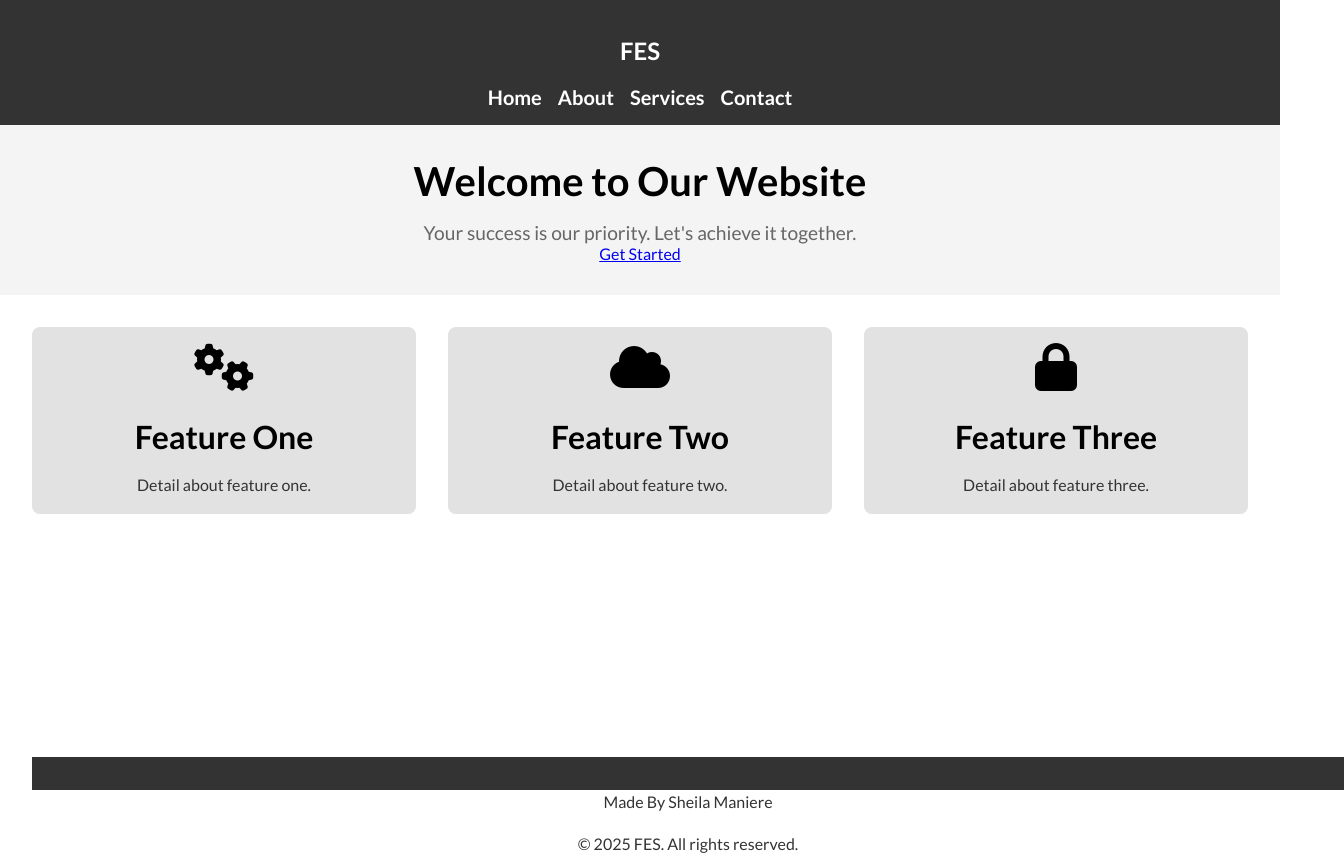
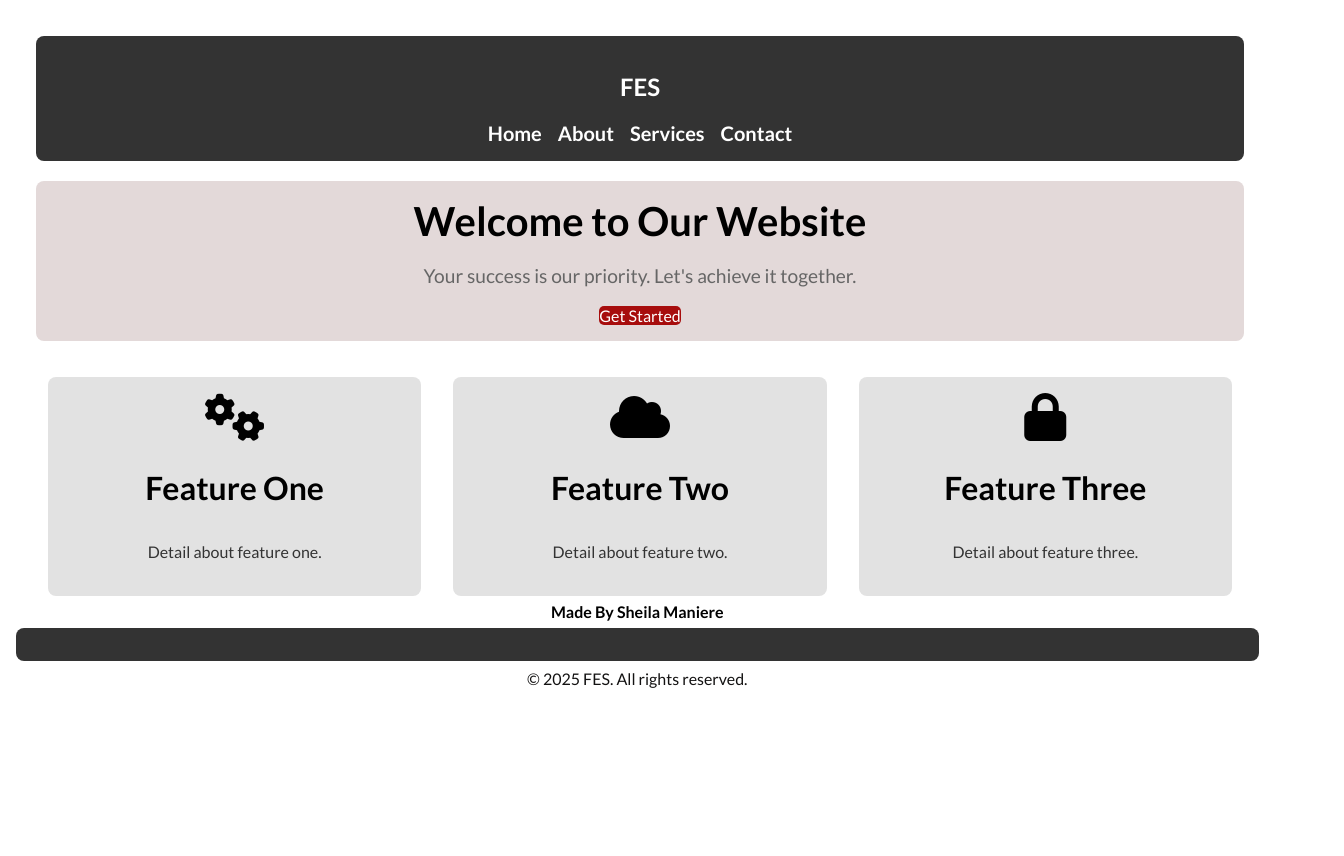
Before and after one commit to kinetic204-gif/Module-1.2-Section-5, a plain HTML site: page index.html in a window 1280 px wide. Shown: the whole page, 1344 px wide, since content can reach past the window. After the commit the page ends 800 px from the top, so only its background shows below. Drawn offline with Linux system fonts and the light colour scheme.

Commit message:
last updates

```diff
--- a/index.html
+++ b/index.html
@@ -4,7 +4,7 @@
     <meta charset="UTF-8">
     <meta http-equiv="X-UA-Compatible" content="IE=edge">
     <meta name="viewport" content="width=device-width, initial-scale=1.0">
-    <title>Document</title>
+    <title>Module 1.2 Section 5</title>
     <link rel="stylesheet" href="stlyesheet.css">
     <link rel="preconnect" href="https://fonts.googleapis.com">
     <script src="https://kit.fontawesome.com/d8a4ded078.js" crossorigin="anonymous"></script>
@@ -44,9 +44,12 @@
             <h2>Feature Three</h2>
             <p>Detail about feature three.</p>
         </div>
+        </section>
         <footer class="footer">
-            <p>Made By Sheila Maniere</p>
-        <p>&copy; 2025 FES. All rights reserved.</p>
+            <div class="footer-content">
+                <h3>Made By Sheila Maniere</h3>
+                <p>&copy; 2025 FES. All rights reserved.</p>
+            </div>
         </footer>
 </body>
 </html>
--- a/stlyesheet.css
+++ b/stlyesheet.css
@@ -5,11 +5,34 @@ body {
     padding: 0;
     box-sizing: border-box;
 }
+html, body {
+    height: 5%;
+    margin: 0;
+    padding: 0;
+}
+html {
+    scroll-behavior: smooth;
+    margin: 16px;
+}
+header.hero-section {
+    background-color: #e3d9d9;
+    padding: 1rem;
+    border-radius: 8px;
+    margin: 20px;
+}
 
+.header {
+    background-color: #f4f4f4;
+    padding: 1rem;
+}
 nav {
     background-color: #333;
     color: white;
     padding: 1rem;
+}
+nav.navbar {
+    border-radius: 8px;
+    margin: 20px;
 }
 nav ul {
     list-style-type: none;
@@ -40,6 +63,7 @@ header {
     background-color: #f4f4f4;
     padding: 2rem;
     text-align: center;
+    margin-top: 16px;
 }
 h1 {
     display:flex;
@@ -54,7 +78,7 @@ header p {
     color: #666;
 }
 section {
-    padding: 2rem;
+    padding: 1rem;
 }
 section h2 {
     font-size: 2rem;
@@ -70,6 +94,7 @@ section p {
     gap: 2rem;
     flex-direction: row;
     flex-wrap: wrap;
+    margin: 16px;
 }
 .feature {
     flex: 1;
@@ -77,27 +102,65 @@ section p {
     padding: 1rem;
     border-radius: 8px;
     text-align: center;
+    display: flex;
+    flex-direction: column;
+    align-items: center;
 }
 .footer {
     background-color: #333;
-    color: white;
+    color: rgb(19, 18, 18);
     text-align: center;
-    padding: 1rem;
-    position: absolute;
+    padding: 16px;
+    margin: 0;
+    border-radius: 8px;
     width: 100%;
     height: 1px;
-    bottom: 10px;
+    max-width: 97%;
+    display: flex;
+    justify-content: center;
+    align-items: center;
 }
 .footer p {
+    margin: 48px;
     margin-bottom: 0;
     font-size: 1rem;
-
+    display: flex;
+    flex-wrap: wrap;
 }
 p {
-    margin: 16px 0 0 0;
+    margin: ;
     display: flex;
     justify-content: center;
     align-items: center;
     flex-wrap: wrap;
 
 }
+.footer-content {
+    display: flex;
+    flex-direction: column;
+    align-items: center;
+    justify-content: center;
+    font-size: 16px;
+}
+.footer-content h3 {
+    margin: 0px;
+    font-size: 16px;
+    color: black
+}
+.cta-button {
+    background-color: #a70d0d;
+    color: white;
+    border: none;
+    border-radius: 5px;
+    font-size: 16px;
+    cursor: pointer;
+    text-align: center;
+    height: 40px;
+    width: 120px;
+    max-width: 100%;
+    text-decoration: none;
+    cursor: pointer;
+}
+a.cta-button:hover {
+    text-decoration: underline;
+}
```
Also changed, not shown: 1 other file.
